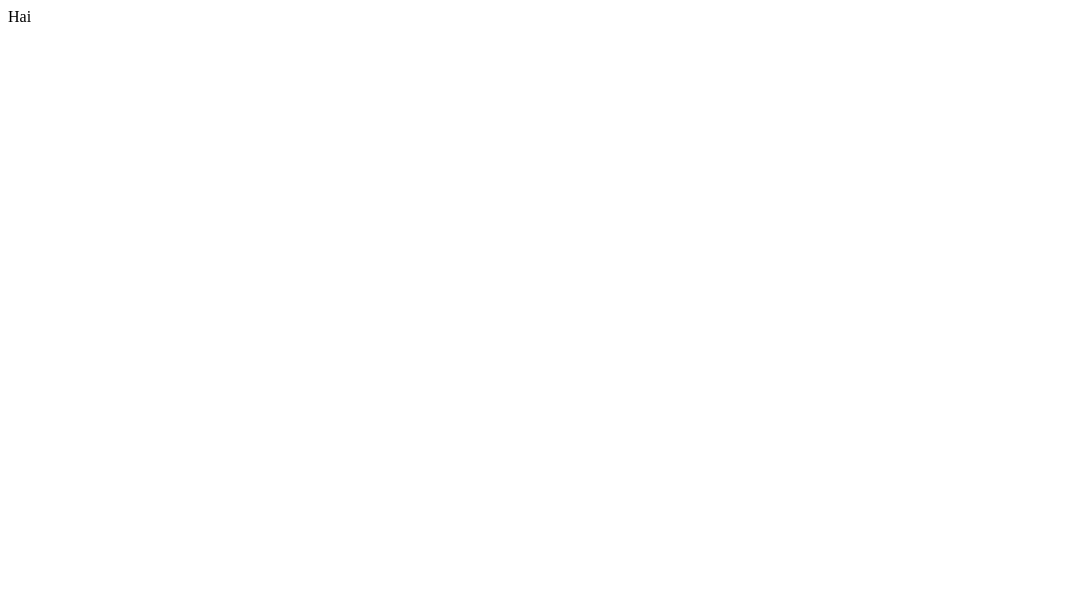
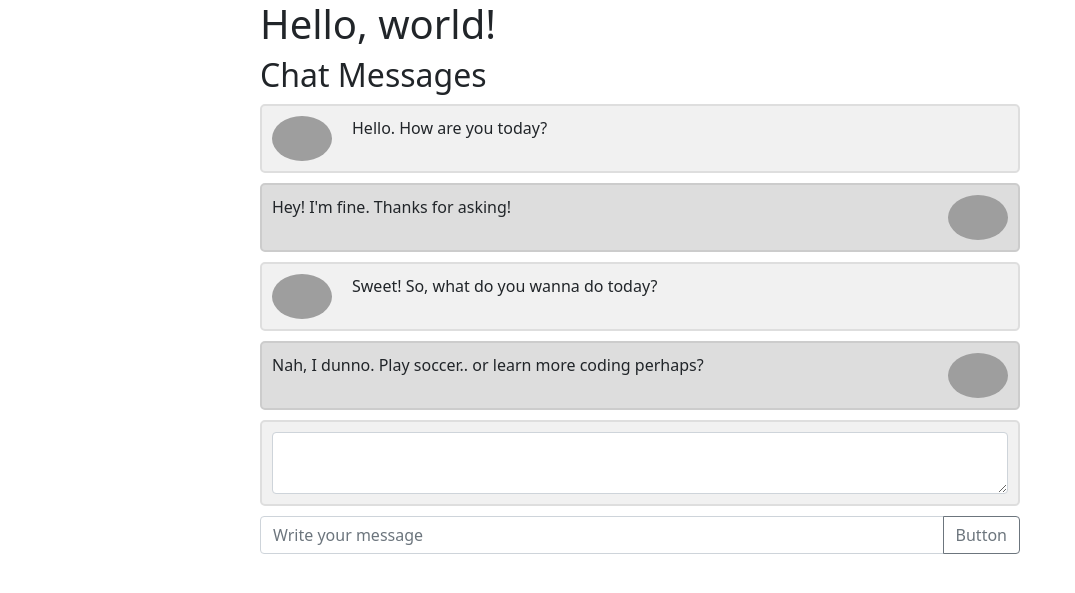
Before and after one commit to shafiranaya/Tubes3_13519011, a Flask app: page / in a window 1280 px wide. Before the commit the part shown is almost empty. Shown: the top 593 px of the page, without its empty margins (0-1075 px from the left). Run offline with Flask 2, Linux system fonts and the light colour scheme; grey boxes are pictures that could not be loaded.

Commit message:
add frontend kasar

```diff
--- /dev/null
+++ b/static/style.css
@@ -0,0 +1,44 @@
+body {
+    margin: 0 auto;
+    max-width: 800px;
+    padding: 0 20px;
+  }
+
+  .container {
+    border: 2px solid #dedede;
+    background-color: #f1f1f1;
+    border-radius: 5px;
+    padding: 10px;
+    margin: 10px 0;
+  }
+
+  .darker {
+    border-color: #ccc;
+    background-color: #ddd;
+    /* text-align: right; */
+  }
+
+  .container::after {
+    content: "";
+    clear: both;
+    display: table;
+  }
+
+
+  .container img {
+    float: left;
+    max-width: 60px;
+    width: 100%;
+    margin-right: 20px;
+    border-radius: 50%;
+  }
+
+  .container img.right {
+    float: right;
+    margin-left: 20px;
+    margin-right:0;
+  }
+/*
+  .container p.right {
+      float:right;
+  } */
--- a/templates/index.html
+++ b/templates/index.html
@@ -1,13 +1,70 @@
-<!DOCTYPE html>
+<!doctype html>
 <html lang="en">
-<head>
-    <meta charset="UTF-8">
-    <meta http-equiv="X-UA-Compatible" content="IE=edge">
-    <meta name="viewport" content="width=device-width, initial-scale=1.0">
-    <title>Document</title>
+  <head>
+    <!-- Required meta tags -->
+    <meta charset="utf-8">
+    <meta name="viewport" content="width=device-width, initial-scale=1">
 
-</head>
-<body>
-    Hai
-</body>
+    <!-- Bootstrap CSS -->
+    <link href="https://cdn.jsdelivr.net/npm/bootstrap@5.0.0-beta3/dist/css/bootstrap.min.css" rel="stylesheet" integrity="sha384-eOJMYsd53ii+scO/bJGFsiCZc+5NDVN2yr8+0RDqr0Ql0h+rP48ckxlpbzKgwra6" crossorigin="anonymous">
+
+    <link href="/static/style.css" rel="stylesheet">
+
+    <title>Hello, world!</title>
+  </head>
+  <body>
+    <h1>Hello, world!</h1>
+
+
+    <h2>Chat Messages</h2>
+
+    <!-- Container Bot -->
+    <div class="container">
+      <img src="/w3images/bandmember.jpg" alt="Avatar" style="width:100%;">
+      <p>Hello. How are you today?</p>
+    </div>
+
+    <!-- Container User -->
+    <div class="container darker">
+      <img src="/w3images/avatar_g2.jpg" alt="Avatar" class="right" style="width:100%;">
+      <p class="right">Hey! I'm fine. Thanks for asking!</p>
+    </div>
+
+    <div class="container">
+      <img src="/w3images/bandmember.jpg" alt="Avatar" style="width:100%;">
+      <p>Sweet! So, what do you wanna do today?</p>
+    </div>
+
+    <div class="container darker">
+      <img src="/w3images/avatar_g2.jpg" alt="Avatar" class="right" style="width:100%;">
+      <p class="right">Nah, I dunno. Play soccer.. or learn more coding perhaps?</p>
+    </div>
+
+    <!-- User Input (mau pake yg mana terserah)-->
+
+    <div class="container">
+      <div class="input-group">
+        <textarea class="form-control" aria-label="With textarea"></textarea>
+
+        <!-- <input id="textInput" type="text" name="msg" placeholder="Message" /> -->
+      </div>
+
+    </div>
+
+    <div class="input-group mb-3">
+      <input type="text" class="form-control" placeholder="Write your message" aria-label="Write your message" aria-describedby="button-addon2">
+      <button class="btn btn-outline-secondary" type="button" id="button-addon2">Button</button>
+    </div>
+
+    <!-- Optional JavaScript; choose one of the two! -->
+
+    <!-- Option 1: Bootstrap Bundle with Popper -->
+    <script src="https://cdn.jsdelivr.net/npm/bootstrap@5.0.0-beta3/dist/js/bootstrap.bundle.min.js" integrity="sha384-JEW9xMcG8R+pH31jmWH6WWP0WintQrMb4s7ZOdauHnUtxwoG2vI5DkLtS3qm9Ekf" crossorigin="anonymous"></script>
+
+    <!-- Option 2: Separate Popper and Bootstrap JS -->
+    <!--
+    <script src="https://cdn.jsdelivr.net/npm/@popperjs/core@2.9.1/dist/umd/popper.min.js" integrity="sha384-SR1sx49pcuLnqZUnnPwx6FCym0wLsk5JZuNx2bPPENzswTNFaQU1RDvt3wT4gWFG" crossorigin="anonymous"></script>
+    <script src="https://cdn.jsdelivr.net/npm/bootstrap@5.0.0-beta3/dist/js/bootstrap.min.js" integrity="sha384-j0CNLUeiqtyaRmlzUHCPZ+Gy5fQu0dQ6eZ/xAww941Ai1SxSY+0EQqNXNE6DZiVc" crossorigin="anonymous"></script>
+    -->
+  </body>
 </html>
```
